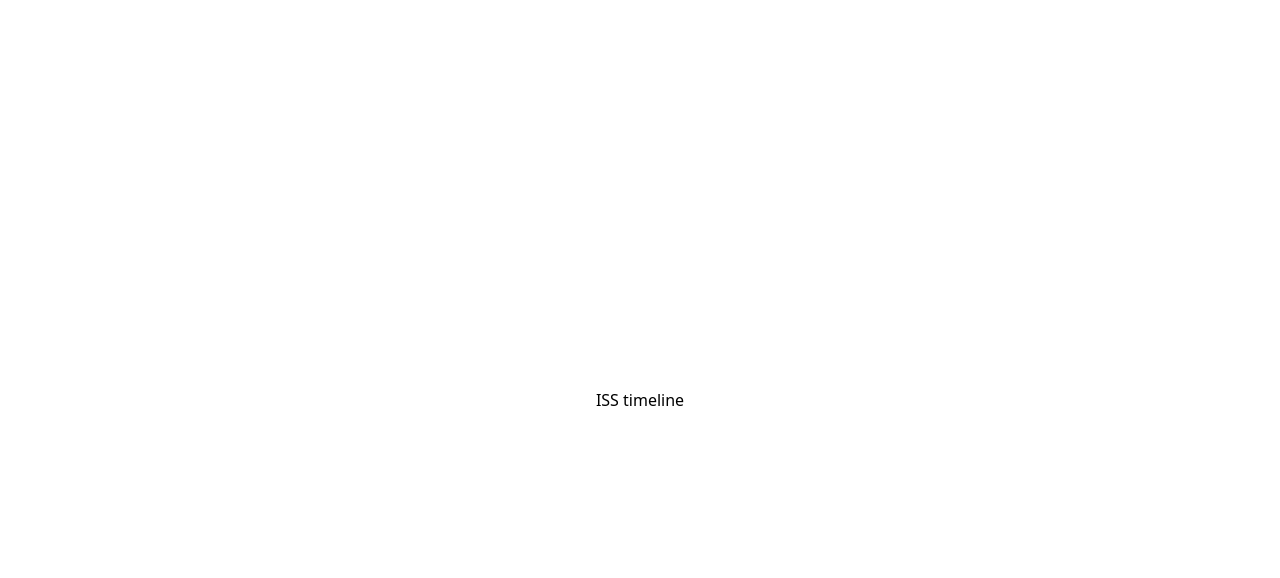
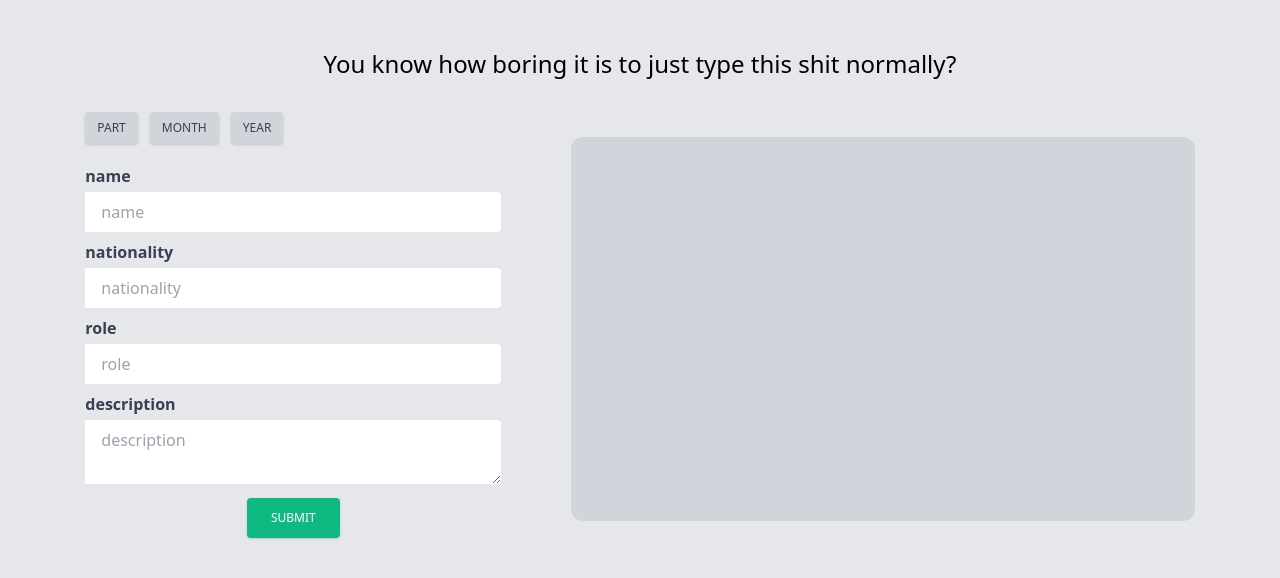
Before and after one commit to bdsqqq/json-forms, a Next.js app: page /iss in a window 1280 px wide. Shown: the top 578 px of the page. Built offline with nearby package versions, Linux system fonts and the light colour scheme.

Commit message:
feat: implemented iss page

```diff
--- a/pages/iss.jsx
+++ /dev/null
@@ -1,17 +0,0 @@
-export default function Home() {
-  return (
-    <div className="flex flex-col items-center justify-center min-h-screen py-2">
-      <Head>
-        <title>ISS Timeline</title>
-        <link rel="icon" href="/favicon.ico" />
-      </Head>
-
-      <main className="flex flex-col items-center justify-center flex-1 px-20 text-center">
-        <Link href="/iss">ISS timeline</Link>
-      </main>
-    </div>
-  );
-}
-
-import Head from "next/head";
-import Link from "next/link";
--- /dev/null
+++ b/pages/iss.tsx
@@ -0,0 +1,67 @@
+export default function Home() {
+  const [currentForm, setCurrentForm] = useState<"Part" | "Month" | "Year">(
+    "Part"
+  );
+  return (
+    <div className="flex flex-col items-center bg-gray-200 w-full min-h-screen py-12">
+      <Head>
+        <title>ISS Timeline</title>
+        <link rel="icon" href="/favicon.ico" />
+      </Head>
+      <h1 className="text-2xl px-12">
+        You know how boring it is to just type this shit normally?
+      </h1>
+      <main className="flex flex-col sm:flex-row items-center justify-evenly w-full text-center h-full my-8 px-12 sm:px-4">
+        <OutputContextProvider>
+          <div className="w-full sm:w-1/3 mb-8 sm:mb-2">
+            <div className="flex flex-wrap">
+              <Button
+                action={() => {
+                  setCurrentForm("Part");
+                }}
+              >
+                Part
+              </Button>
+              <Button
+                action={() => {
+                  setCurrentForm("Month");
+                }}
+              >
+                Month
+              </Button>
+              <Button
+                action={() => {
+                  setCurrentForm("Year");
+                }}
+              >
+                Year
+              </Button>
+            </div>
+            {
+              {
+                Part: <IssPartForm />,
+                Month: <IssMonthForm />,
+                Year: <IssYearForm />,
+              }[currentForm]
+            }
+          </div>
+          <div className="w-full sm:w-1/2">
+            <OutputSection />
+          </div>
+        </OutputContextProvider>
+      </main>
+    </div>
+  );
+}
+
+import { useState } from "react";
+import Head from "next/head";
+
+import Button from "../components/Button";
+
+import IssPartForm from "../components/iss/parts/Form";
+import IssMonthForm from "../components/iss/month/Form";
+import IssYearForm from "../components/iss/year/Form";
+
+import OutputSection from "../components/iss/OutputSection";
+import { OutputContextProvider } from "../components/iss/outputContext";
```
